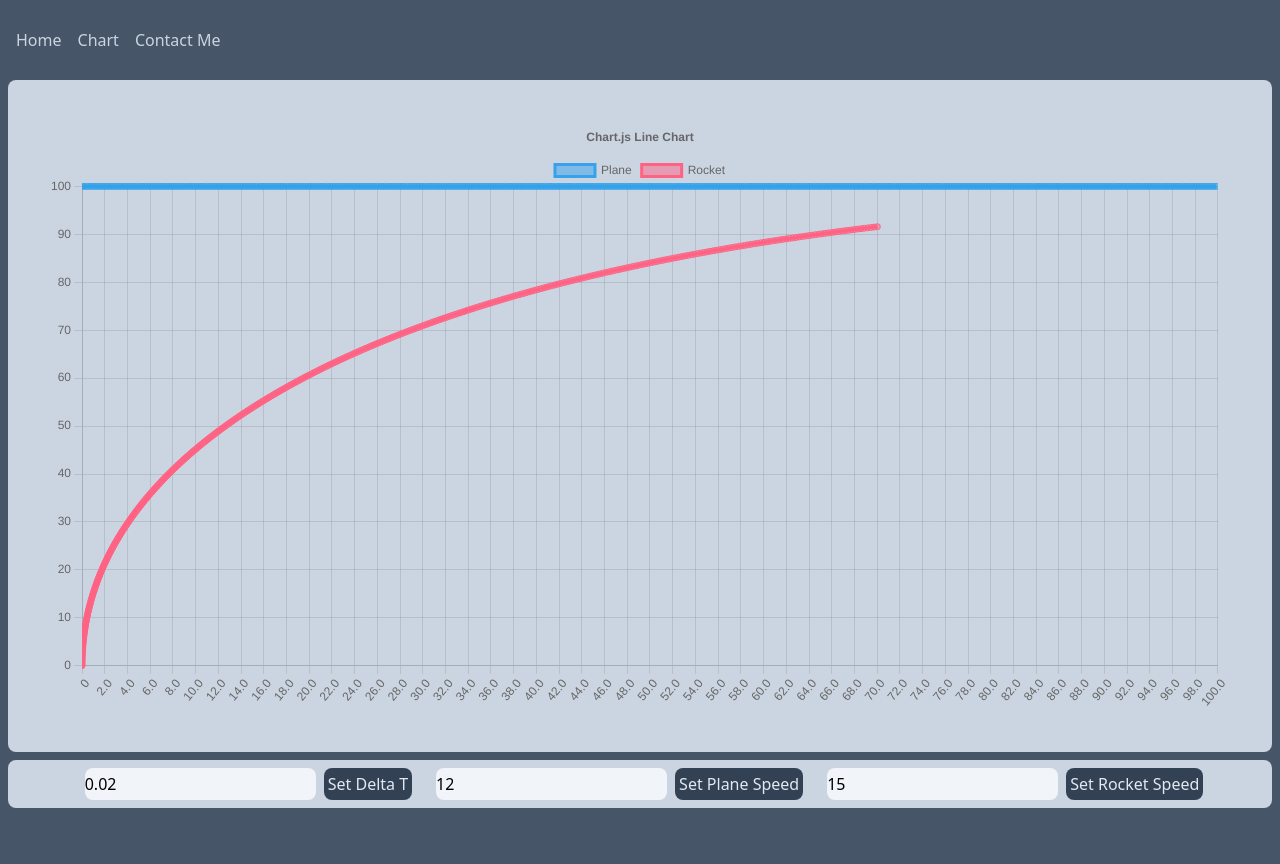
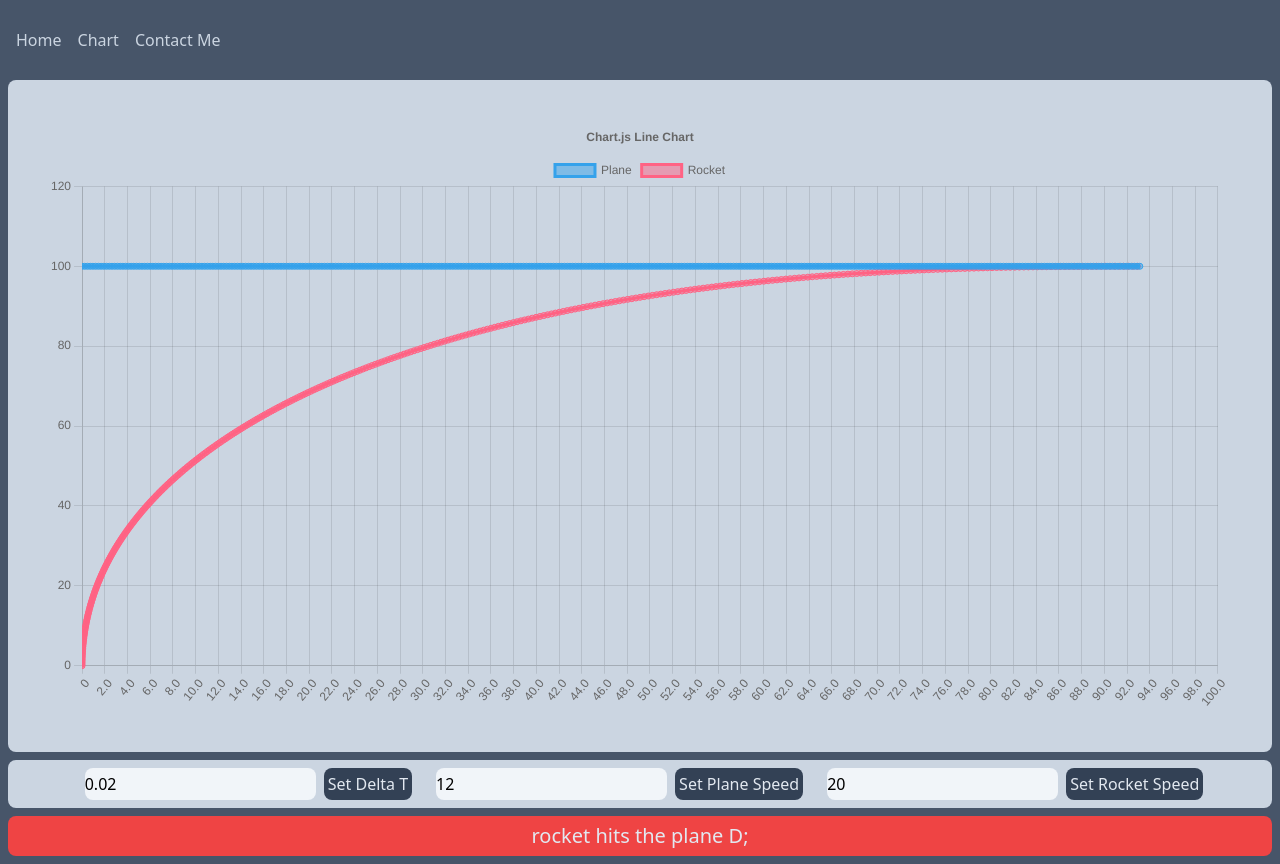
Before and after one commit to Mrkh97/RocketPlaneProject, a React (Create React App) app: page /chart in a window 1280 px wide. Before the commit the page ends 816 px from the top, so only its background shows below. Built offline with nearby package versions, Linux system fonts and the light colour scheme.

Commit message:
added indication

```diff
--- a/src/components/Chart.js
+++ b/src/components/Chart.js
@@ -28,8 +28,10 @@ export default function Chart() {
   const [planeSpeedValue,setPlaneSpeedValue] = useState(12);
   const [planeV,setPlaneV] = useState(12);
 
-  const [rocketSpeedValue,setRocektSpeedValue] = useState(15);
-  const [rocketV,setRocketV] = useState(15);
+  const [rocketSpeedValue,setRocektSpeedValue] = useState(20);
+  const [rocketV,setRocketV] = useState(20);
+
+  // const [isCaught,setIsCought] = useState(false);
 
   let XPlane = 0;
   let YPlane = 100;
@@ -43,6 +45,8 @@ export default function Chart() {
   let YtRocket = [];
   let rocketCordinates = {};
 
+  let isIt = false;
+
   while (XPlane < 100) {
     XtPlane.push(XPlane);
     YtPlane.push(YPlane);
@@ -54,9 +58,14 @@ export default function Chart() {
     console.log((Math.sqrt(((XPlane - XRocket) ** 2) + ((YPlane - YRocket) ** 2))));
     if ((Math.sqrt(((XPlane - XRocket) ** 2) + ((YPlane - YRocket) ** 2))) < 0.1) {
       //having problem with this at last have to use deltaT value fro breaking
+      // setIsCought(true);
+      // isIt=true;
       break;
     }
+    // console.log(isCaught);
   }
+
+
 
   XtPlane.forEach((item, i) => planeCordinates[item.toFixed(10)] = YtPlane[i]);
   XtRocket.forEach((item, i) => rocketCordinates[item] = YtRocket[i]);
@@ -142,6 +151,10 @@ export default function Chart() {
     ],
   };
 
+  // if ((Math.sqrt(((XPlane - XRocket) ** 2) + ((YPlane - YRocket) ** 2))) < 0.1){
+  //   setIsCought(true);
+  // }
+
   return <div>
     <div className=" p-10 bg-slate-300 m-2 rounded-lg">
       <Line options={options} data={data} />
@@ -159,7 +172,9 @@ export default function Chart() {
       <input className=' bg-slate-100 m-2 rounded-lg h-8' type="number" value={rocketSpeedValue} onChange={(event)=>setRocektSpeedValue(event.target.value)}/>
       <button className=' bg-slate-700 text-slate-200 p-1 rounded-lg hover:shadow-lg hover:scale-105  ' onClick={()=>setRocketV(rocketSpeedValue)}>Set Rocket Speed</button>
       </div>
-
+    </div>
+    <div className={XPlane<99?' h-10 m-2 rounded-lg flex justify-center items-center bg-red-500':'h-10 m-2 rounded-lg flex justify-center items-center bg-green-500'}>
+      <p className=' text-slate-200 text-xl'>{XPlane<99?"rocket hits the plane D;":"plane ran away :D"}</p>
     </div>
   </div>
 
```
